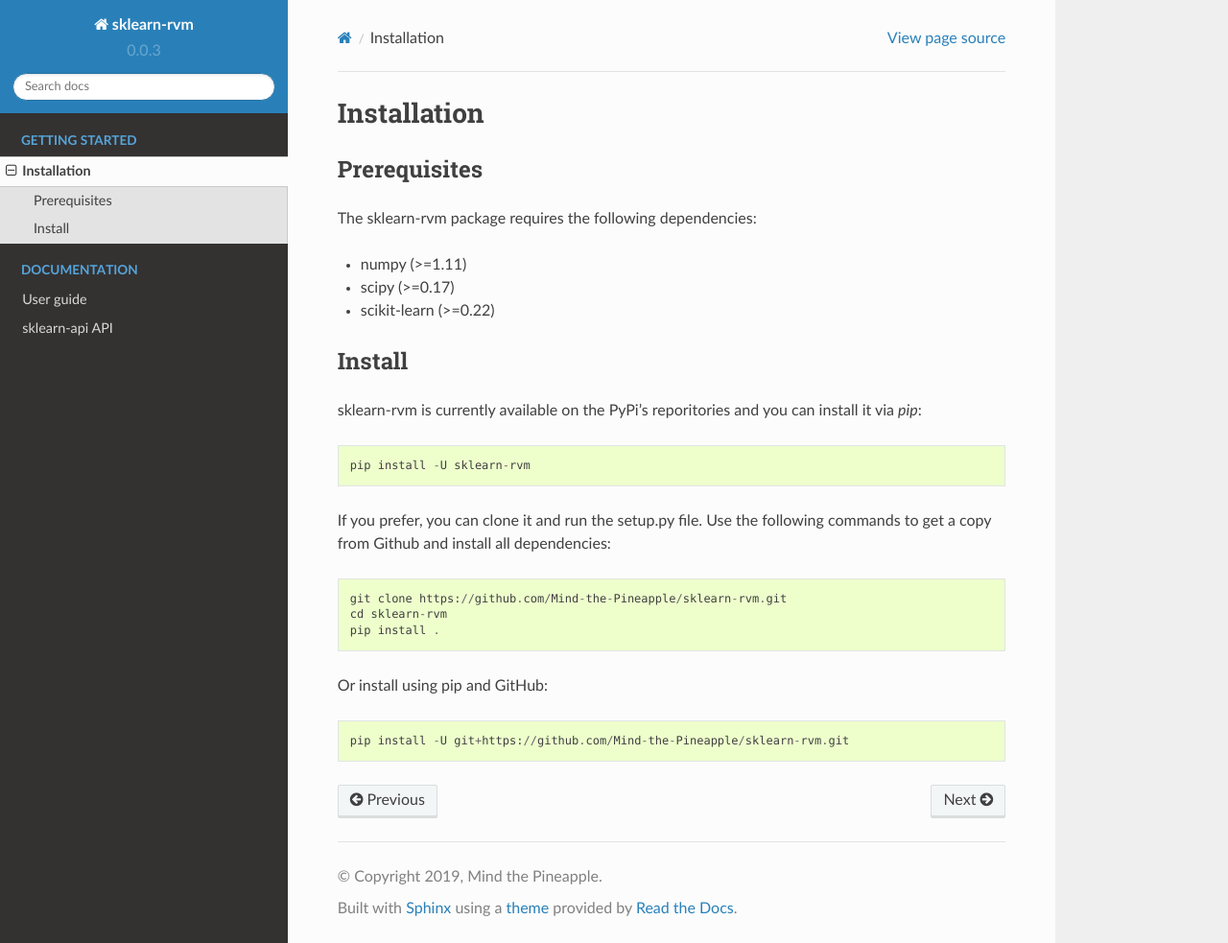
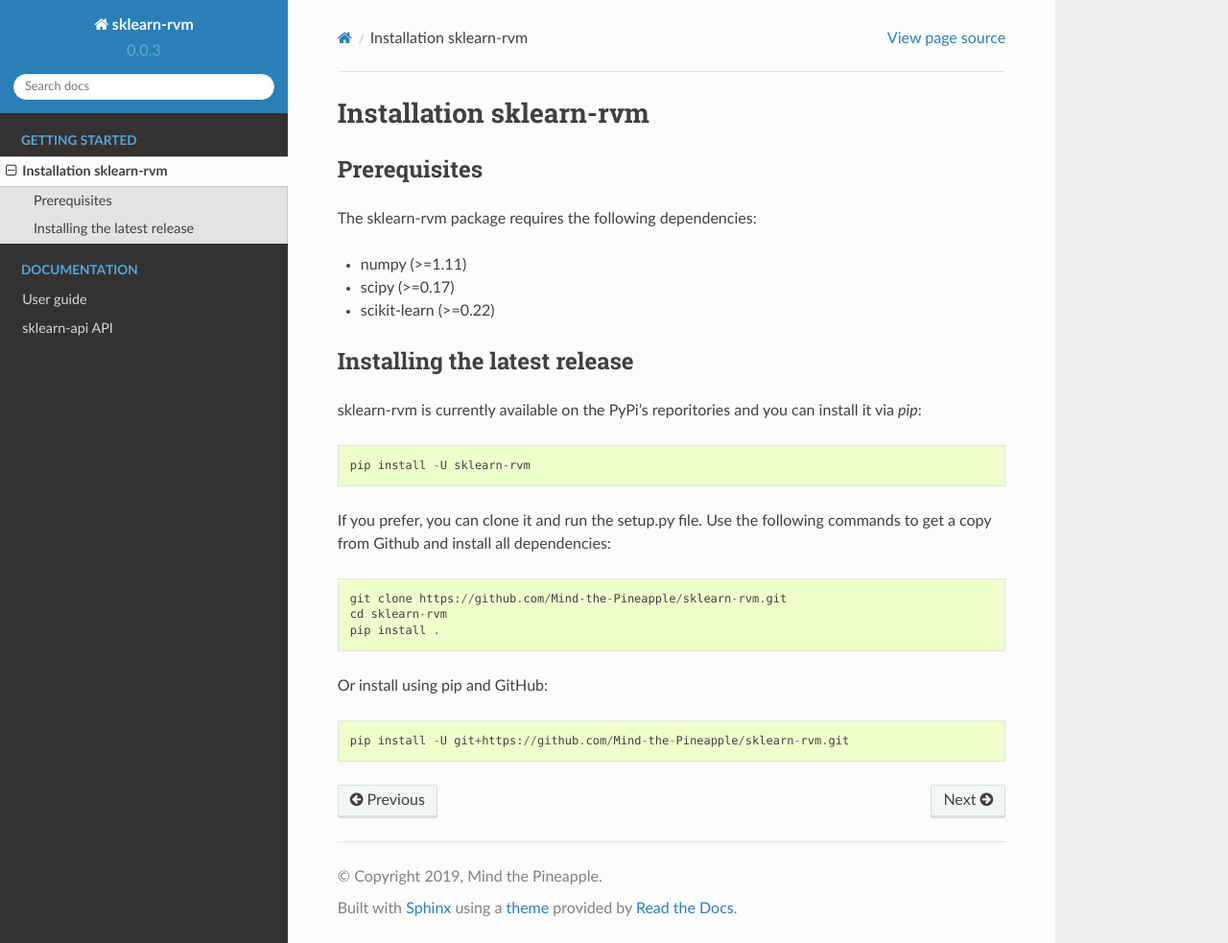
Before and after one commit to Mind-the-Pineapple/sklearn-rvm, a Sphinx documentation site: the page built from doc/install.rst, in a window 1280 px wide and 983 px high. Shown: the whole window at 96% size. Built offline with Sphinx 7.4.7 and the Read the Docs theme 2.0.0, drawn with Linux system fonts in a browser that asks for light colours; formulas are drawn with MathJax 3; pages that are not in the unit, such as notebooks, are missing from menus.

Commit message:
Add documentation

```diff
--- a/doc/install.rst
+++ b/doc/install.rst
@@ -1,5 +1,5 @@
 #####################################
-Installation
+Installation sklearn-rvm
 #####################################
 
 Prerequisites
@@ -11,8 +11,8 @@
 * scipy (>=0.17)
 * scikit-learn (>=0.22)
 
-Install
-=======
+Installing the latest release
+=============================
 
 sklearn-rvm is currently available on the PyPi's reporitories and you can
 install it via `pip`::
```
